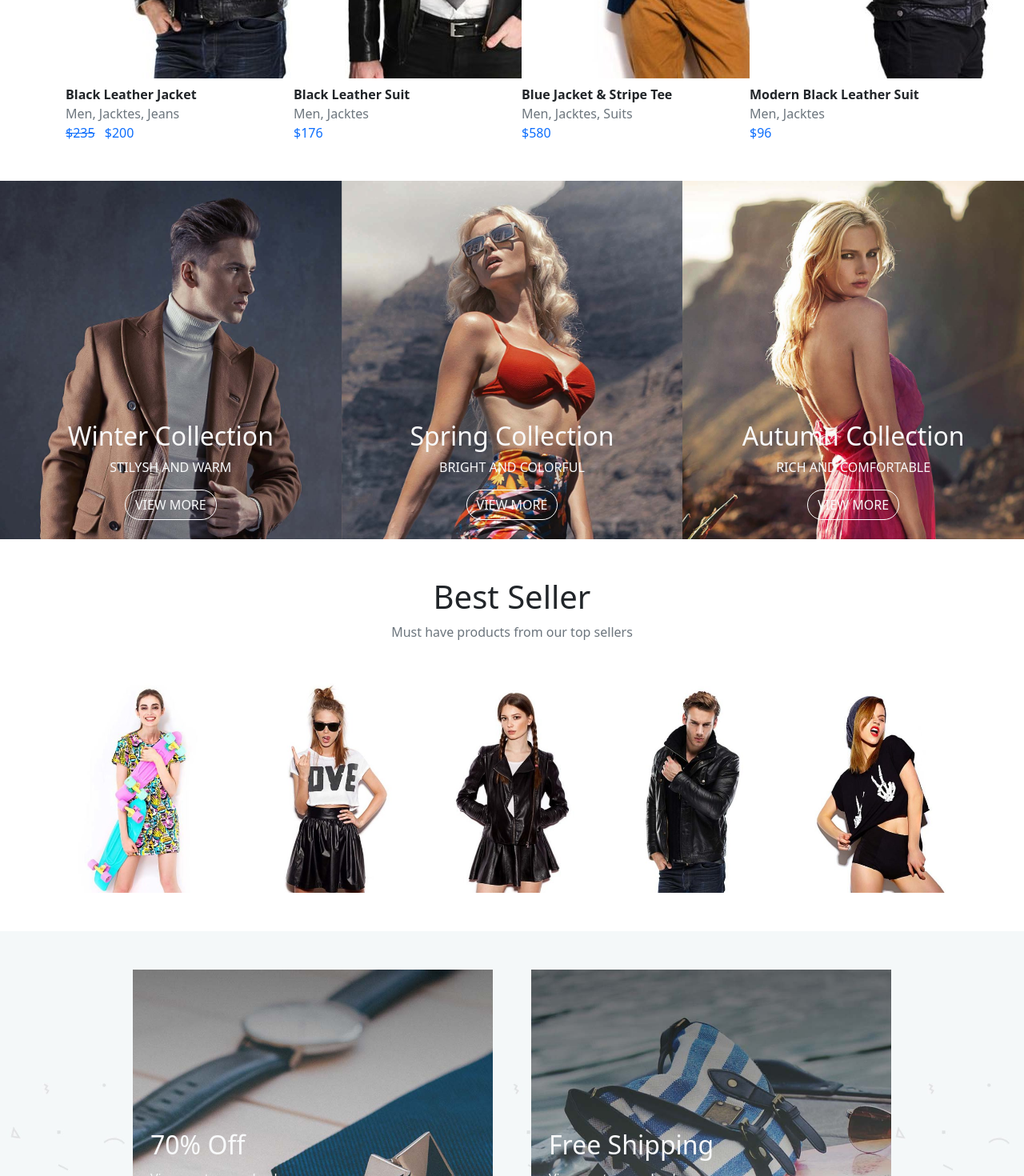
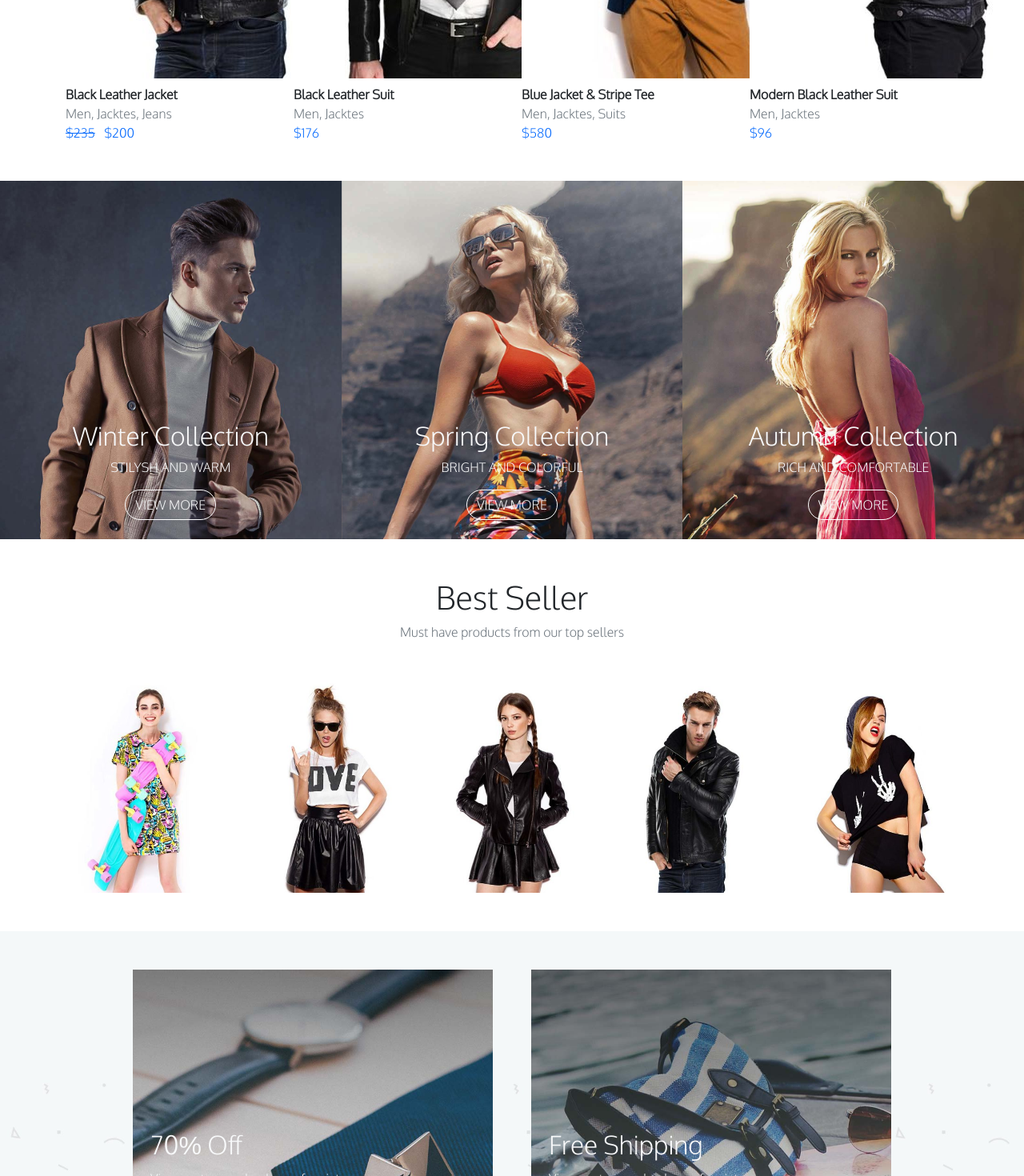
Before and after one commit to chiaraxs/proj-html-vuejs, a Vue app: page / in a window 1280 px wide. Shown: the part 1320-2790 px from the top of the page at 80% size. Built offline with nearby package versions, Linux system fonts and the light colour scheme.

Commit message:
Added: common font-family & variables img

```diff
--- a/src/components/CollectionsBox.vue
+++ b/src/components/CollectionsBox.vue
@@ -54,19 +54,19 @@ export default {
 @import '@/style/variables.scss';
 
 .winter-collection {
-    background-image: url("../assets/img/winter_collection_bg.jpg");
+    background-image: $winter-collection;
     background-size: cover;
     background-position: center top;
 }
 
 .spring-collection{
-    background-image: url("../assets/img/spring_collection_bg.jpg");
+    background-image: $spring-collection;
     background-size: cover;
     background-position: center top;
 }
 
 .autumn-collection{
-    background-image: url("../assets/img/autumn_collection_bg.jpg");
+    background-image: $autumn-collection;
     background-size: cover;
     background-position: center top;
 }
--- a/src/components/CustomersReview.vue
+++ b/src/components/CustomersReview.vue
@@ -25,7 +25,7 @@ export default {
 @import '@/style/variables.scss';
 
 .review-container{
-    background-image: url(../assets/img/testimonials_home_1_bg.jpg);
+    background-image: $testimonial-img;
     height: 500px;
     background-size: contain;
     background-position: center;
--- a/src/components/FreeShipping.vue
+++ b/src/components/FreeShipping.vue
@@ -40,13 +40,13 @@ export default {
 
 .container-shipping {
     height: 500px;
-    background-image: url(../assets/img/bkgd_confetti-compressor.jpg);
+    background-image: $confetti-bg;
     background-size: contain;
 
     .promo-box{
         height: 400px;
         width: 450px;
-        background-image: url(../assets/img/promo_box_1_bg.jpg);
+        background-image: $promo-box-1;
         background-size: cover;
         background-position: bottom;
     }
@@ -54,7 +54,7 @@ export default {
     .free-shipping{
         height: 400px;
         width: 450px;
-        background-image: url(../assets/img/promo_box_2_bg.jpg);
+        background-image: $promo-box-2;
         background-size: cover;
         background-position: bottom;
     }
--- a/src/components/HeaderBox.vue
+++ b/src/components/HeaderBox.vue
@@ -117,7 +117,7 @@ header{
 
     .cart{
         width: 200px;
-        background-color: #f0dde6;
+        background-color: $misty-rose-bg;
     }
 
  }
--- a/src/components/HeroBox.vue
+++ b/src/components/HeroBox.vue
@@ -32,7 +32,7 @@ export default {
 @import '@/style/variables.scss';
 
 .hero{
-    background-image: $img-hero;
+    background-image: $bg-hero;
     height: 500px;
     background-size: cover;
     background-position: bottom bottom;
--- a/src/style/common.scss
+++ b/src/style/common.scss
@@ -1,10 +1,12 @@
-// bootstrap import
+// BOOTSTRAP IMPORT
 @import '~bootstrap/scss/bootstrap.scss';
 
+// GENERAL RESET
 *{
     padding: 0;
     margin: 0;
     box-sizing: border-box;
+    font-family: 'Oxygen', sans-serif;
 }
 
 // STARS
@@ -12,5 +14,8 @@
     color: #427ED5;
 }
 
-// fontawesome import
+// FONTAWESOME IMPORT
 @import '~@fortawesome/fontawesome-free/css/all.min.css';
+
+// FONT IMPORT
+@import url('https://fonts.googleapis.com/css2?family=Oxygen:wght@300&display=swap');
--- a/src/style/variables.scss
+++ b/src/style/variables.scss
@@ -4,6 +4,7 @@ $white-color: #FFFFFF;
 $edward-color: #A0A5A5;
 $havelock-blue-color: #427ED5;
 $shocking-color: #DB80B3;
+
 
 // BG COLOR
 $white-smoke-bg: #f6f6f6;
@@ -14,4 +15,20 @@ $black-bg: #1d1f22;
 
 
 // IMGS
-$img-hero: url('../assets/img/home1_slide_three_bg_2.jpg');
+$bg-hero: url('../assets/img/home1_slide_three_bg_2.jpg');
+$confetti-bg: url(../assets/img/bkgd_confetti-compressor.jpg);
+
+
+// COLLECTIONS
+$winter-collection: url("../assets/img/winter_collection_bg.jpg");
+$spring-collection: url("../assets/img/spring_collection_bg.jpg");
+$autumn-collection: url("../assets/img/autumn_collection_bg.jpg");
+
+
+// PROMOBOX
+$promo-box-1: url(../assets/img/promo_box_1_bg.jpg);
+$promo-box-2:url(../assets/img/promo_box_2_bg.jpg);
+
+
+// REVIEW CUSTOMER
+$testimonial-img: url(../assets/img/testimonials_home_1_bg.jpg),
```
